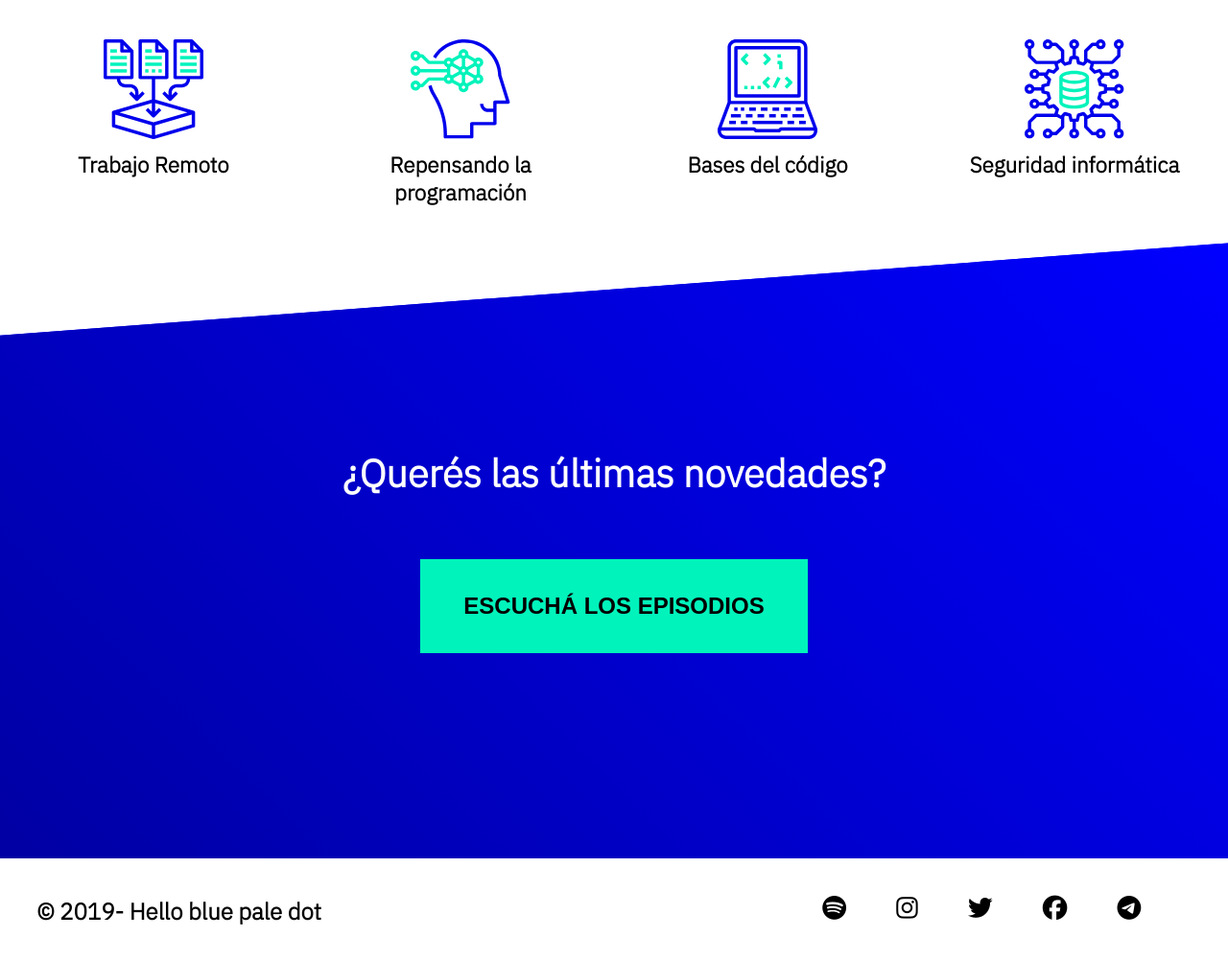
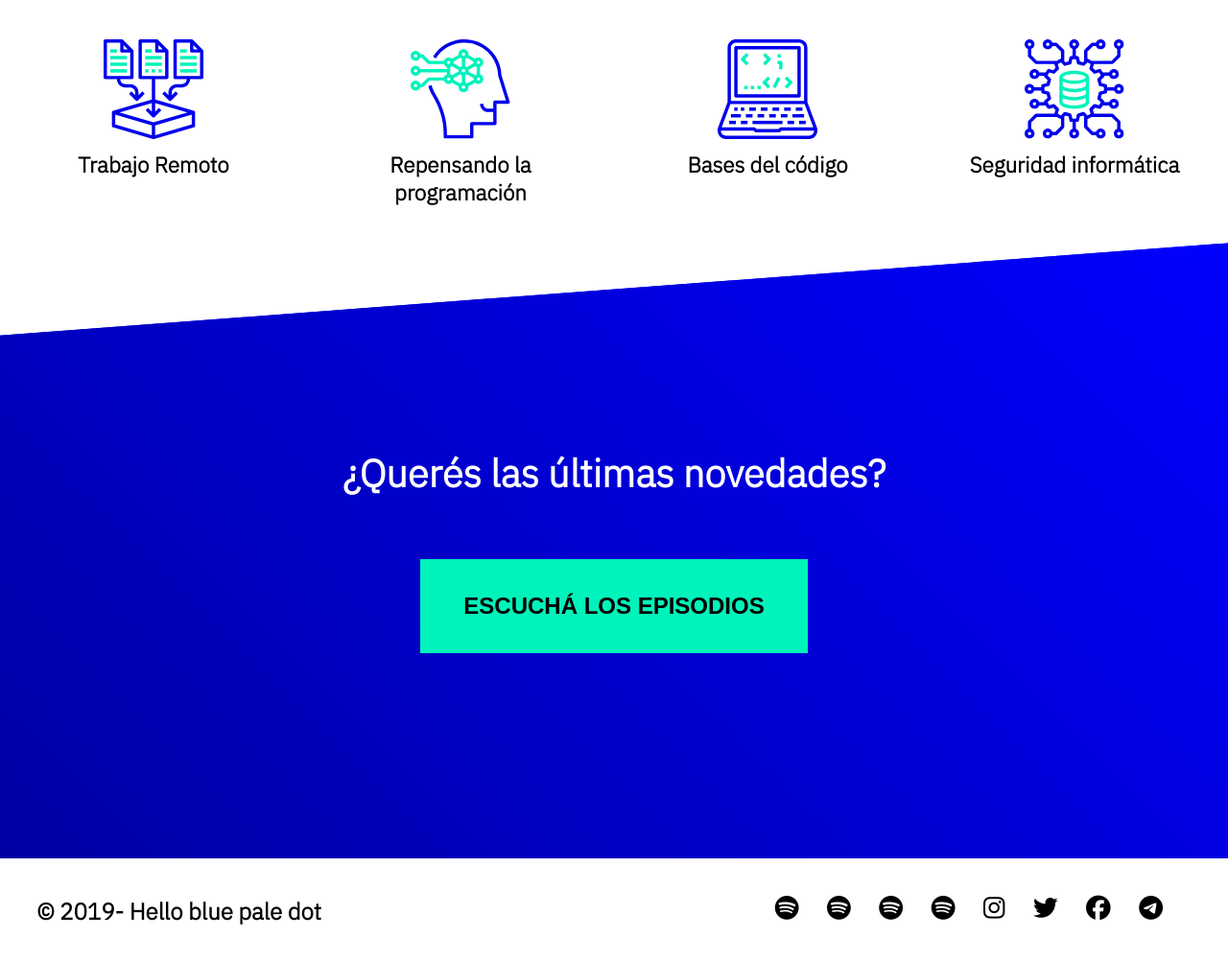
Before and after one commit to mnegro/Podcast, a plain HTML site: page index.html in a window 1280 px wide. Shown: the part 2676-3678 px from the top of the page at 96% size. Drawn offline with Linux system fonts and the light colour scheme.

Commit message:
Duplicar icono de Spotify

```diff
--- a/index.html
+++ b/index.html
@@ -156,6 +156,9 @@
             </div>
             <div class="footer__socialMedia">
                 <i class="fab fa-spotify"></i>
+                <i class="fab fa-spotify"></i>
+                <i class="fab fa-spotify"></i>
+                <i class="fab fa-spotify"></i>
                 <i class="fab fa-instagram"></i>
                 <i class="fab fa-twitter"></i>
                 <i class="fab fa-facebook"></i>
```
